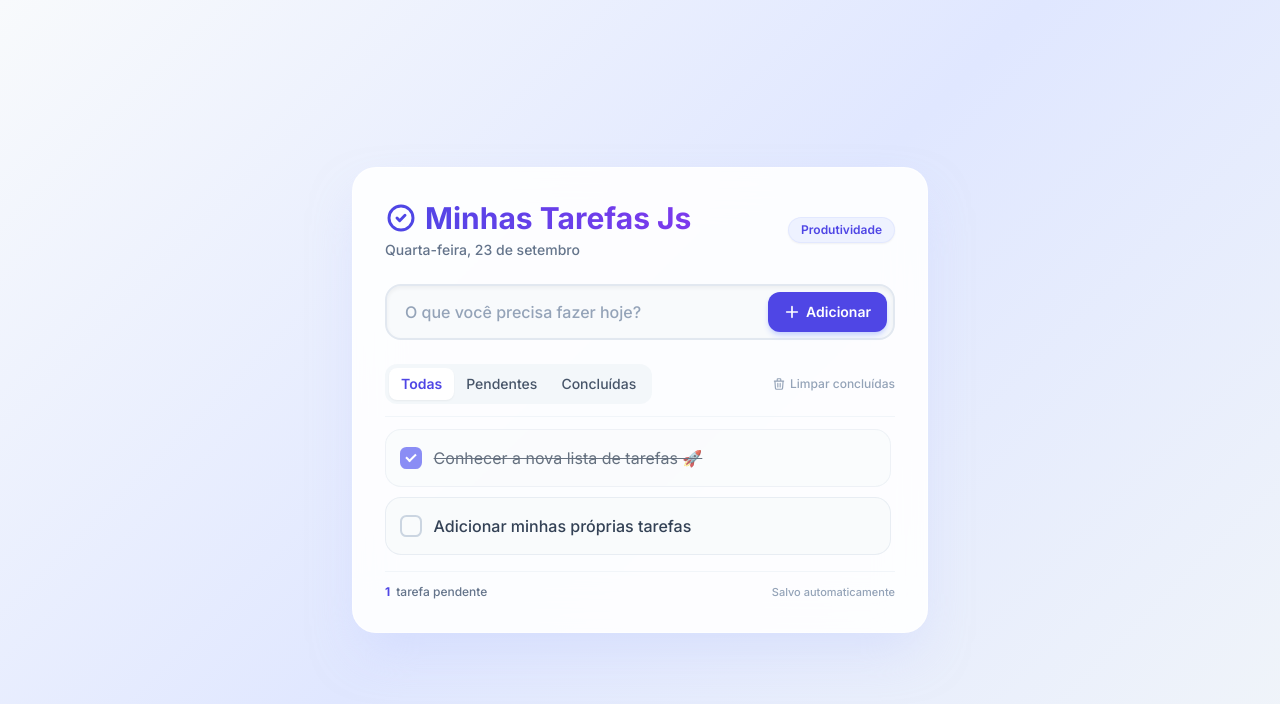
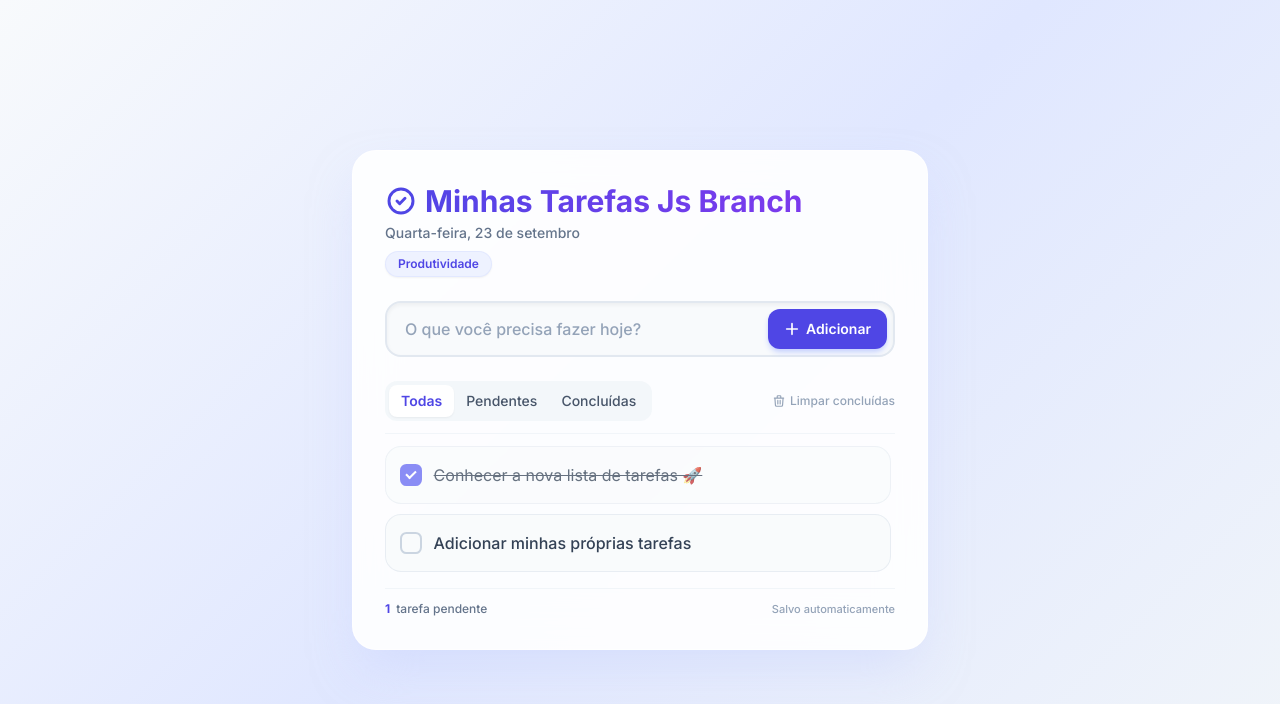
Before and after one commit to daniellobo-ops/aulanuvem, a website: page index.html in a window 1280 px wide. Drawn offline with nearby package versions, Linux system fonts and the light colour scheme.

Commit message:
Commit na branch

```diff
--- a/index.html
+++ b/index.html
@@ -152,7 +152,7 @@
                 d="M9 12l2 2 4-4m6 2a9 9 0 11-18 0 9 9 0 0118 0z"
               ></path>
             </svg>
-            Minhas Tarefas Js
+            Minhas Tarefas Js Branch
           </h1>
           <p
             class="text-xs sm:text-sm text-slate-500 font-medium mt-1"
```
